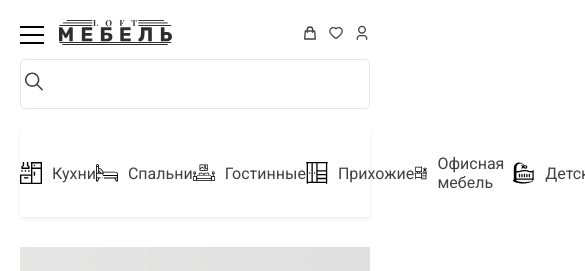
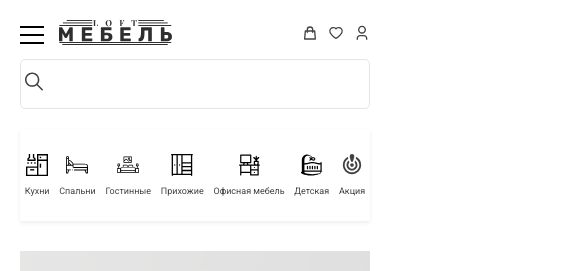
Before and after one commit to DimP88/react-mebel-store, a React (Vite) app: page / in a window 390 px wide. Shown: the top 271 px of the page, 585 px wide, since content can reach past the window. Built offline with nearby package versions, Linux system fonts and the light colour scheme; no server answers; a web font is replaced by a local one.

Commit message:
Оптимизаци header downх

```diff
--- a/src/Components/Layout/Header/HeaderDown/HeaderDown.jsx
+++ b/src/Components/Layout/Header/HeaderDown/HeaderDown.jsx
@@ -1,30 +1,38 @@
 import { Link } from "react-router-dom";
 import Icon from "../../../Icon/Icon";
+import { MdOutlineCrisisAlert } from "react-icons/md";
 
 const HeaderDown = () => {
   return (
     <div>
       <div className="header__down">
         <Link className="header__down-link" to="/">
-          <Icon id="kitchen-icon" /> Кухни
+          <Icon id="kitchen-icon" />
+          <span>Кухни</span>
         </Link>
         <Link className="header__down-link" to="/">
-          <Icon id="bedroom-icon" /> Спальни
+          <Icon id="bedroom-icon" />
+          <span>Спальни</span>
         </Link>
         <Link className="header__down-link" to="/">
-          <Icon id="livingroom-icon" /> Гостинные
+          <Icon id="livingroom-icon" />
+          <span>Гостинные</span>
         </Link>
         <Link className="header__down-link" to="/">
-          <Icon id="closet-icon" /> Прихожие
+          <Icon id="closet-icon" />
+          <span>Прихожие</span>
         </Link>
         <Link className="header__down-link" to="/">
-          <Icon id="office-icon" /> Офисная мебель
+          <Icon id="office-icon" />
+          <span>Офисная мебель</span>
         </Link>
         <Link className="header__down-link" to="/">
-          <Icon id="childrensroom-icon" /> Детская
+          <Icon id="childrensroom-icon" />
+          <span>Детская</span>
         </Link>
         <Link className="header__down-link" to="/" style={{ color: "red" }}>
-          Акция
+          <MdOutlineCrisisAlert />
+          <span>Акция</span>
         </Link>
       </div>
     </div>
--- a/src/styles/header.scss
+++ b/src/styles/header.scss
@@ -128,6 +128,21 @@
       padding: 25px 0;
       position: relative;
       color: var(--text-color);
+      @media (max-width: 850px) {
+        display: flex;
+        flex-direction: column;
+      }
+      @media (max-width: 600px) {
+        span {
+          font-size: 12px;
+        }
+      }
+      @media (max-width: 450px) {
+        span {
+          font-size: 9px;
+        }
+      }
+
       svg {
         width: 22px;
         height: 22px;
```
